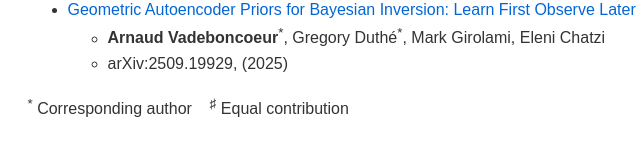
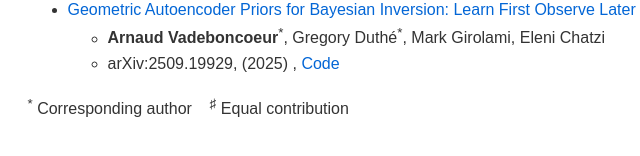
Before and after one commit to ArnaudVadeboncoeur/ArnaudVadeboncoeur.github.io, a plain HTML site: page index.html in a window 1280 px wide. Shown: the part 1619-1775 px from the top of the page, 175-815 px from the left. Drawn offline with Linux system fonts and the light colour scheme.

Commit message:
add gabi repo link

```diff
--- a/index.html
+++ b/index.html
@@ -119,7 +119,7 @@
         <ul>
             <li><b>Arnaud Vadeboncoeur</b><sup>*</sup>, Gregory Duthé<sup>*</sup>, Mark Girolami, Eleni Chatzi</li>
             <li>arXiv:2509.19929, (2025)
-              <!-- , <a href="https://github.com/ArnaudVadeboncoeur/EDPIP" target="_blank">Code</a></li>   -->
+              , <a href="https://github.com/gduthe/GABI" target="_blank">Code</a></li>
         </ul>
   </ul>
   <p><sup>*</sup> Corresponding author &nbsp;&nbsp; <sup>&#x266F;</sup> Equal contribution</p>
```
